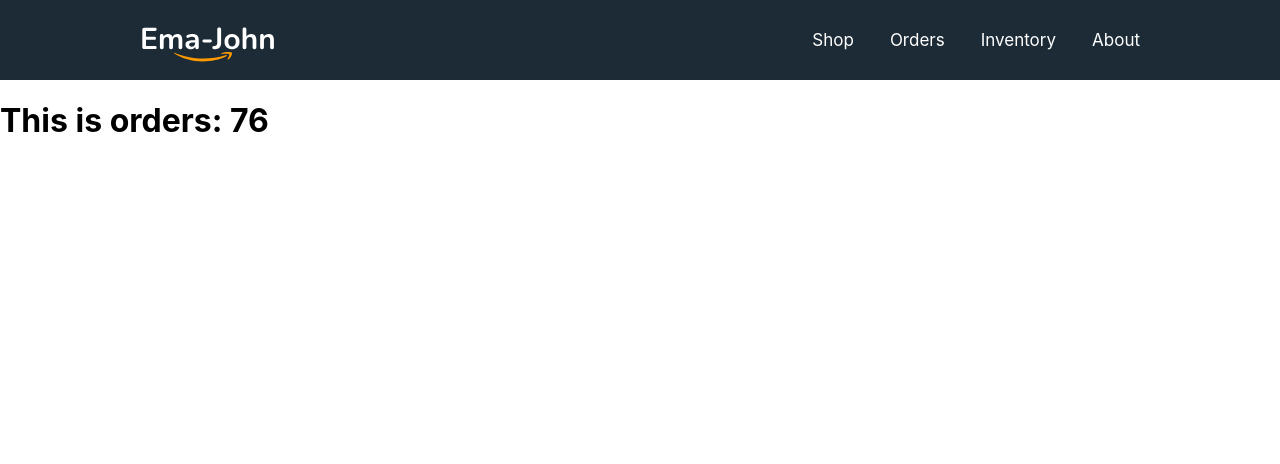
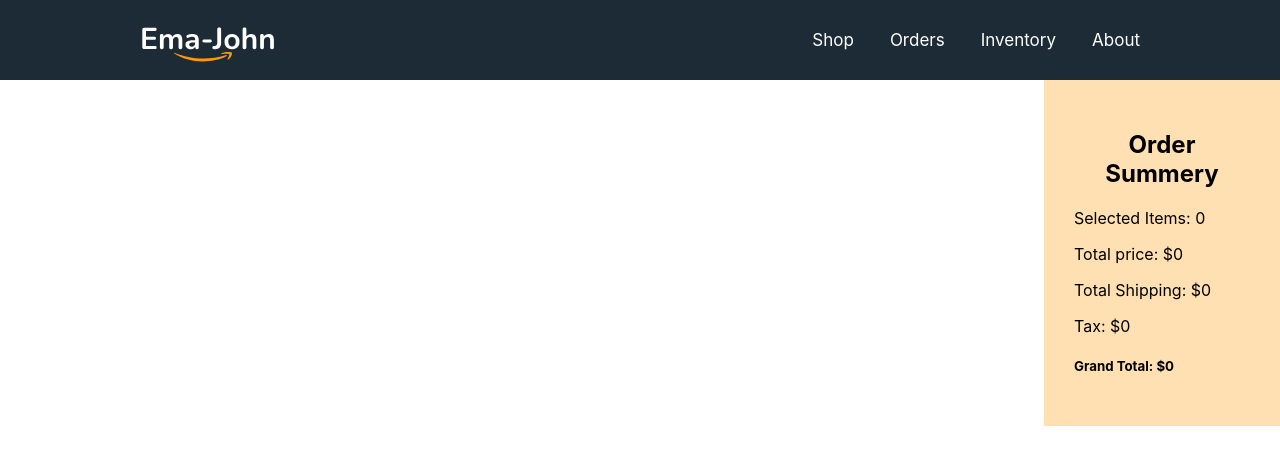
Before and after one commit to SaraAzmin/Simple-Ecommerce-practice-with-React, a React (Create React App) app: page /orders in a window 1280 px wide. Shown: the top 464 px of the page. Built offline with nearby package versions, Linux system fonts and the light colour scheme.

Commit message:
custom hooks added for cart and products

```diff
--- /dev/null
+++ b/src/Hooks/useCart.js
@@ -0,0 +1,29 @@
+import { useEffect, useState } from "react"
+import { getStoredCart } from "../utilities/fakedb";
+
+const useCart = (products) => {
+
+    const [cart, setCart] = useState([]);
+
+    useEffect(() => {
+
+        const storedCart = getStoredCart();
+        const savedCart = [];
+
+        for (const id in storedCart) {
+            const addedProduct = products.find(product => product.id === id);
+
+            if (addedProduct) {
+                const quantity = storedCart[id];
+                addedProduct.quantity = quantity;
+                savedCart.push(addedProduct);
+            }
+        }
+        setCart(savedCart);
+
+    }, [products]);
+
+    return [cart, setCart];
+}
+
+export default useCart;
--- a/src/components/Orders/Orders.js
+++ b/src/components/Orders/Orders.js
@@ -1,14 +1,26 @@
 import React from 'react';
+import useCart from '../../Hooks/useCart';
 import useProducts from '../../Hooks/useProducts';
+import Cart from '../Cart/Cart';
 
 const Orders = () => {
 
     const [products, setProducts] = useProducts();
+
+    const [cart, setCart] = useCart(products);
+
     return (
-        <div>
-            <h1>This is orders: {products.length}</h1>
+        <div className='shop-container'>
+            <div className='product-container'>
+
+            </div>
+            <div className='cart-container'>
+                <Cart cart={cart}></Cart>
+
+            </div>
+
         </div>
     );
 };
 
-export default Orders; <h1>This is orders</h1>
+export default Orders;
--- a/src/components/Shop/Shop.js
+++ b/src/components/Shop/Shop.js
@@ -1,4 +1,5 @@
 import React, { useEffect, useState } from 'react';
+import useCart from '../../Hooks/useCart';
 import useProducts from '../../Hooks/useProducts';
 import { addToDb, getStoredCart } from '../../utilities/fakedb';
 import Cart from '../Cart/Cart';
@@ -7,26 +8,14 @@ import './Shop.css';
 
 const Shop = () => {
 
+    //using useproduct hook instead of usestate here
     const [products, setProducts] = useProducts([]);
 
-    const [cart, setCart] = useState([]);
+    //fetching previously added products in cart
+    //using usecart hook instead of usestate and useffect
+    const [cart, setCart] = useCart(products);
 
-    //fetching previously added products in cart
-    useEffect(() => {
-        const storedCart = getStoredCart();
-        const savedCart = [];
 
-        for (const id in storedCart) {
-            const addedProduct = products.find(product => product.id === id);
-            if (addedProduct) {
-                const quantity = storedCart[id];
-                addedProduct.quantity = quantity;
-                savedCart.push(addedProduct);
-            }
-        }
-
-        setCart(savedCart);
-    }, [products]);
 
     //event listenter for add to cart button of product
     //declered here in parent component to have it accessible in the parent class
```
